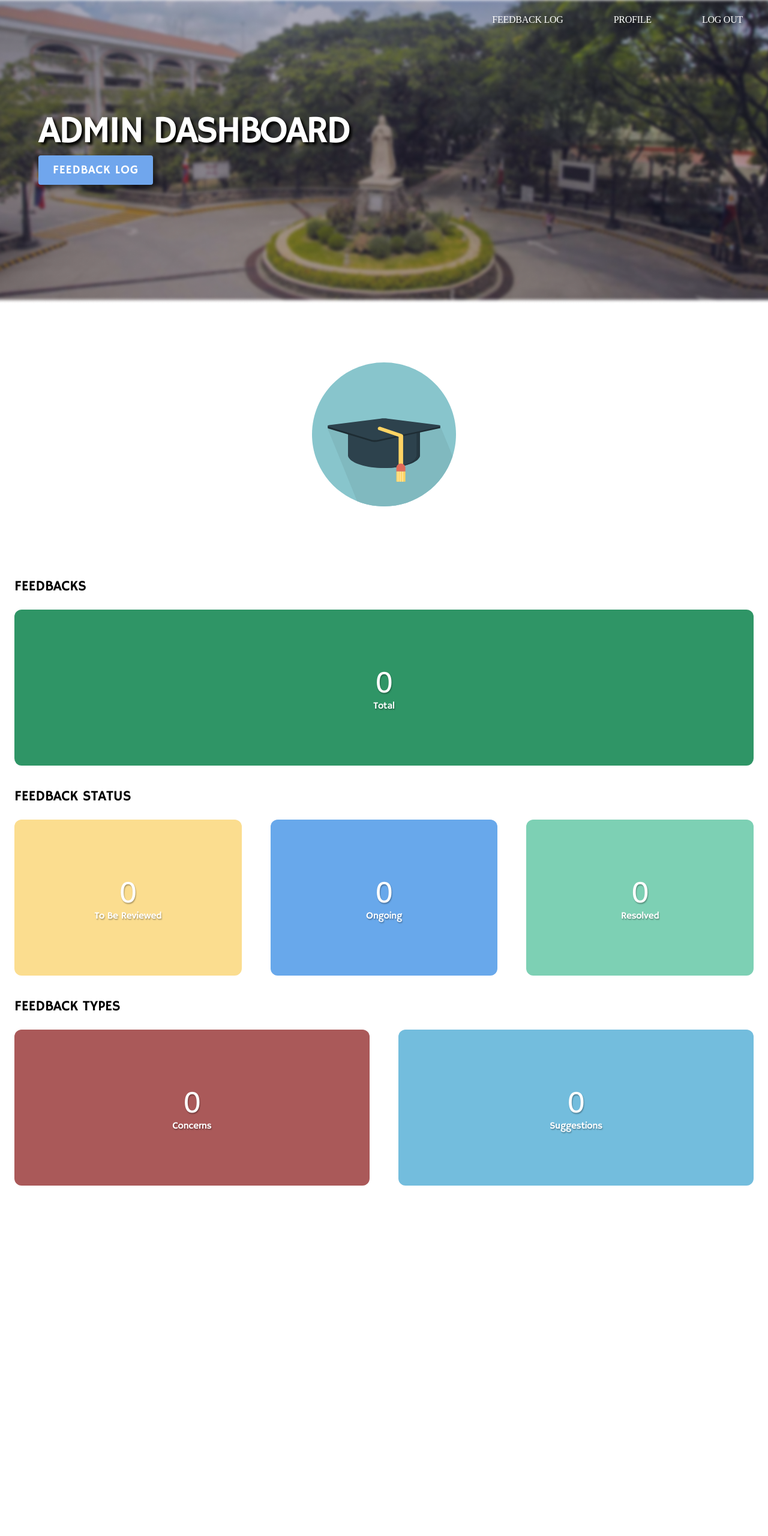
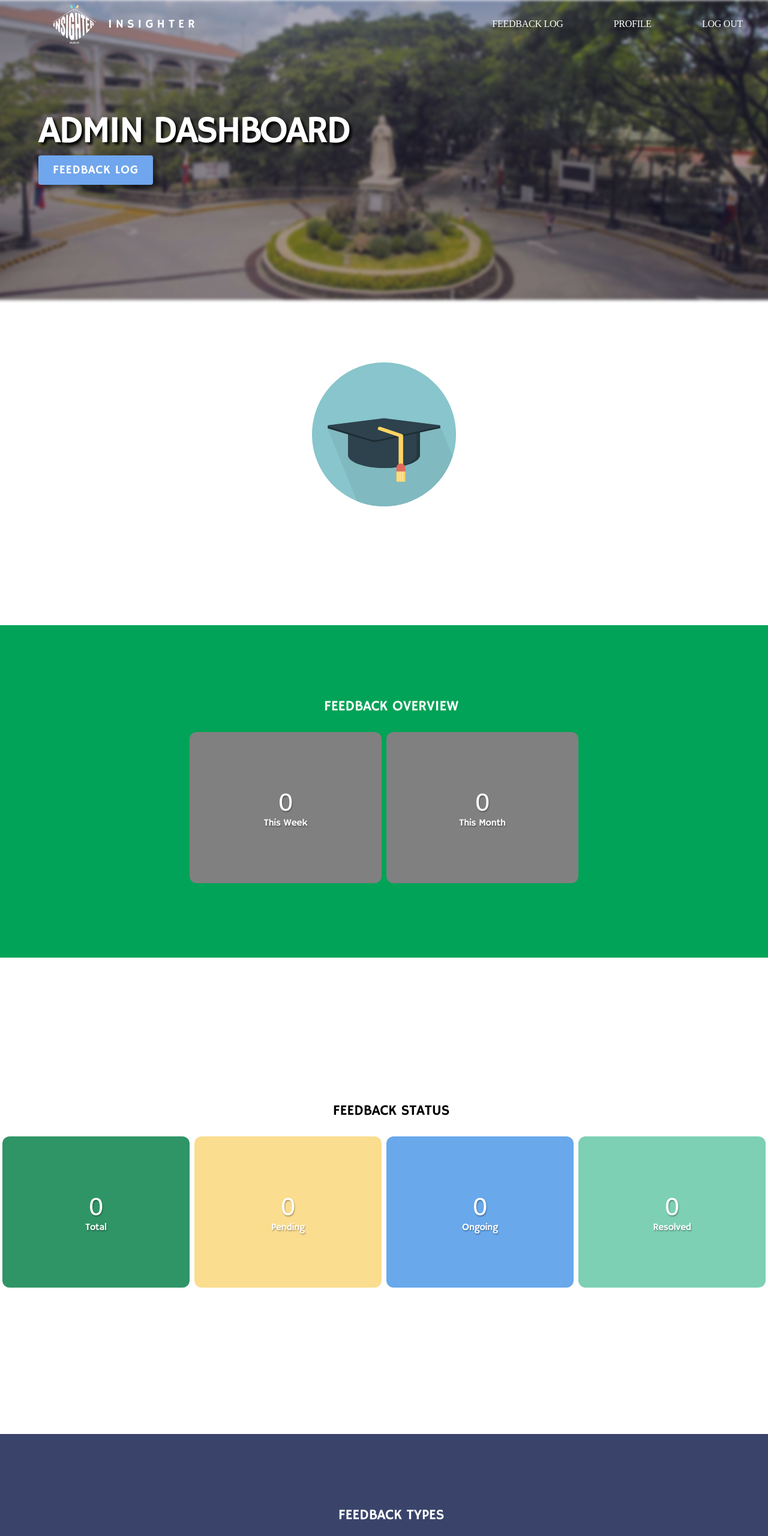
Before and after one commit to lymyr/dlsud-feedback-system, a website with bundled scripts: page dashboard-admin.html in a window 1280 px wide. Shown: the top 2560 px of the page at 60% size. Before the commit the page ends 2012 px from the top, so only its background shows below. Built offline with nearby package versions, Linux system fonts and the light colour scheme; no server answers; a web font is replaced by a local one.

Commit message:
- added logo - fixed feedback-update.html where feedback preview stretches the container - revamp feedback metrics in admin dashboard

```diff
--- a/dashboard-admin.html
+++ b/dashboard-admin.html
@@ -10,6 +10,10 @@
 <body>
     <div class="dashboard-admin-landing">
         <header class="header header-dashboard">
+            <div class=header-logo>
+                <img src="./icons/dlsud-insighter-white-logo-transparent.png">
+                <p>INSIGHTER</p>
+            </div>
             <a href="./feedback-log-admin.html"><p>FEEDBACK LOG</p></a>
             <a href="./profile.html"><p>PROFILE</p></a>
             <a href="#" id="logout-link"><p>LOG OUT</p></a>
@@ -26,22 +30,31 @@
         <h1></h1>
     </div>
 
-    <div class="metrics-container">
-        <h6>FEEDBACKS</h6>
+    <div class="metrics-container admin-overview">
+        <h6>FEEDBACK OVERVIEW</h6>
+        <div class="metrics-box-container">
+            <div class="metrics-box weekly">
+                <h1 id="admin-weekly-feedback">0</h1> <!-- Pending Feedback -->
+                <h6>This Week</h6>
+            </div>
+            <div class="metrics-box monthly">
+                <h1 id="admin-monthly-feedback">0</h1> <!-- Ongoing Feedback -->
+                <h6>This Month</h6>
+            </div>
+
+        </div>
+    </div>
+
+    <div class="metrics-container admin-status">
+        <h6>FEEDBACK STATUS</h6>
         <div class="metrics-box-container">
             <div class="metrics-box total">
                 <h1 id="admin-total-feedback">0</h1> <!-- Total Feedback -->
                 <h6>Total</h6>
             </div>
-        </div>
-    </div>
-
-    <div class="metrics-container">
-        <h6>FEEDBACK STATUS</h6>
-        <div class="metrics-box-container">
             <div class="metrics-box review">
                 <h1 id="admin-pending-feedback">0</h1> <!-- Pending Feedback -->
-                <h6>To Be Reviewed</h6>
+                <h6>Pending</h6>
             </div>
             <div class="metrics-box ongoing">
                 <h1 id="admin-ongoing-feedback">0</h1> <!-- Ongoing Feedback -->
@@ -54,7 +67,7 @@
         </div>
     </div>
 
-    <div class="metrics-container">
+    <div class="metrics-container admin-types">
         <h6>FEEDBACK TYPES</h6>
         <div class="metrics-box-container">
             <div class="metrics-box concerns">
@@ -67,6 +80,8 @@
             </div>
         </div>
     </div>
+
+
     <script type="module" src="auth.js"></script>
 </body>
 </html>
--- a/style.css
+++ b/style.css
@@ -52,6 +52,7 @@ p, span {
     letter-spacing: -0.24px;
     font-family: "Hammersmith One";
     justify-content: end;
+    align-items: center;
     position: sticky;
     top:0;
     transition: 0.2s;
@@ -61,10 +62,29 @@ p, span {
     color:white;
 }
 
-.header > *:hover {
+.header > a:hover {
     text-shadow: 2px 4px 4.3px rgba(0, 0, 0, 0.15);
     letter-spacing: 0px;
     color:rgba(255, 255, 255, 0.89);
+}
+
+.header-logo {
+    display:flex;
+    margin-right: auto;
+    align-items: center;
+    margin-left: 42px;
+    height:80px;
+}
+.header-logo > img {
+    height:80px;
+    margin-left: 42px;
+    margin-right: -26px;
+}
+.header-logo > p {
+    font-family: hammersmith one;
+    text-shadow: none;
+    letter-spacing: 6px;
+    font-size: 20px;
 }
 
 /* dashboard */
@@ -101,9 +121,7 @@ input[type="text"] {
     align-items: center;
     flex-direction: column;
 }
-.login-container h2 {
-    margin-bottom: 20px;
-}
+
 .login-txt {
     font-size: 20px;
     font-weight: 600;
@@ -115,7 +133,20 @@ input[type="text"] {
     justify-content: center;
     margin-top: 42px;
 }
-
+.login-insighter {
+    border-radius: 50%;
+    transition: 0.7s;
+    background-color: var(--accent2);
+    padding:12px;
+    margin-bottom: 12px;
+}
+.login-insighter:hover {
+    border-radius: 24px;
+    opacity: 90%;
+}
+.login-insighter-stu {
+    background-color: var(--accent);
+}
 .form-flex-container {
     display: flex;
     flex-direction: column;
@@ -235,7 +266,7 @@ form * {
 
 .form-container {
     width: auto;
-    max-width: 1000px;
+    max-width: 80vw;
     min-width: fit-content;
     height: auto;
     background-color: #D5F9E4;
@@ -388,6 +419,8 @@ label {
     margin-bottom:42px;
     background-color: white;
     border-radius: 8px;
+    max-width: 80vw;
+    word-break:break-word;
 }
 .update-feedback-preview > * {
     color: #555555;
@@ -405,8 +438,11 @@ label {
     background-color: transparent;
     position: absolute;
     right:0%;
+    width:100%;
 }
-
+.header-dashboard > .header-logo {
+    margin-right: auto;
+}
 .dashboard-stu-landing {
     position:relative;
     color:white;
@@ -465,18 +501,18 @@ label {
 .stu-feedback-status-blocks {
     display:flex;
     justify-content: center;
-    font-size: 32px;
 }
 
 .stu-feedback-status > h1 {
     font-family: pt-sans-caption;
-    font-size: 64px;
+    font-size: 48px;
     font-weight: bold;
     color: #3C3C3C;
 }
 
 .stu-feedback-status > h6 {
     color: #3C3C3C;
+    font-size:16px;
 }
 
 .stu-feedback-status {
@@ -494,6 +530,10 @@ label {
 .stu-feedback-status:hover {
     background-color: white;
     cursor: default;
+}
+
+.status-total {
+    background-color: #b8ffdc;
 }
 
 .status-review {
@@ -668,18 +708,44 @@ label {
 .dashboard-admin-btn:hover {
     background-color: #b0cff7;
 }
+.metrics-container-container {
+    background-color: #daffee;
+    padding:54px;
+}
+
+.metrics-container {
+    margin-bottom:120px;
+    padding:120px 0px;
+}
+
+.admin-overview, .admin-types {
+    color:white;
+}
+
+.admin-overview {
+    margin-top:120px;
+    background-color: var(--accent);
+}
+
+.admin-types {
+    background-color: var(--accent2);
+    margin-bottom:0px;
+}
 
 .metrics-container > h6 {
     font-size: 24px;
     letter-spacing: -0.24px;
     margin-left: 24px;
+    text-align: center;
+    margin-bottom: 24px;
 }
 
 .metrics-box-container {
     display:flex;
-    justify-content: space-between;
-    height:320px;
+    justify-content: center;
+    height:260px;
     text-shadow: 1px 2px 2px rgba(0, 0, 0, 0.3);
+    /* margin: 0px 54px; */
 }
 
 .metrics-box-container > * {
@@ -687,22 +753,20 @@ label {
 }
 
 .metrics-box-container>*:hover {
-    font-size: 22px;
+    font-size: 19px;
     opacity: 70%;
     cursor:default;
 }
 
 .metrics-box {
     display:flex;
-    width:100%;
+    width:320px;
     flex-direction: column;
     justify-content: center;
     align-items: center;
     border-radius: 12px;
-    margin:24px;
-    margin-bottom: 36px;
-    background-color: rgb(242, 193, 193);
-    font-size: 24px;
+    margin: 4px;
+    font-size: 20px;
     letter-spacing: -0.48px;
     color:rgb(255, 255, 255);
 }
@@ -734,20 +798,26 @@ label {
 }
 
 .total {
-    background: #2F9566;
+    background-color: #2F9566;
 }
 .review {
-    background: #FBDD8F;
+    background-color: #FBDD8F;
 }
 .ongoing {
-    background: #68A8EB;
+    background-color: #68A8EB;
 }
 .resolved {
-    background: #7DD0B4;
+    background-color: #7DD0B4;
 }
 .concerns {
-    background: #AA5959;
+    background-color: #AA5959;
 }
 .suggestions {
-    background: #73BDDD;
+    background-color: #73BDDD;
 }
+.weekly{
+    background-color: gray;
+}
+.monthly {
+    background-color: grey;
+}
```
Also changed, not shown: commit-msg.txt (+3 -22 lines), dashboard-stu.html (+5 -1 lines), feedback-form.html (+4 -0 lines), feedback-log-admin.html (+4 -0 lines), feedback-log-stu.html (+4 -0 lines), feedback-update.html (+4 -0 lines), login-admin.html (+1 -0 lines), login-stu.html (+1 -0 lines), profile.html (+4 -0 lines).
